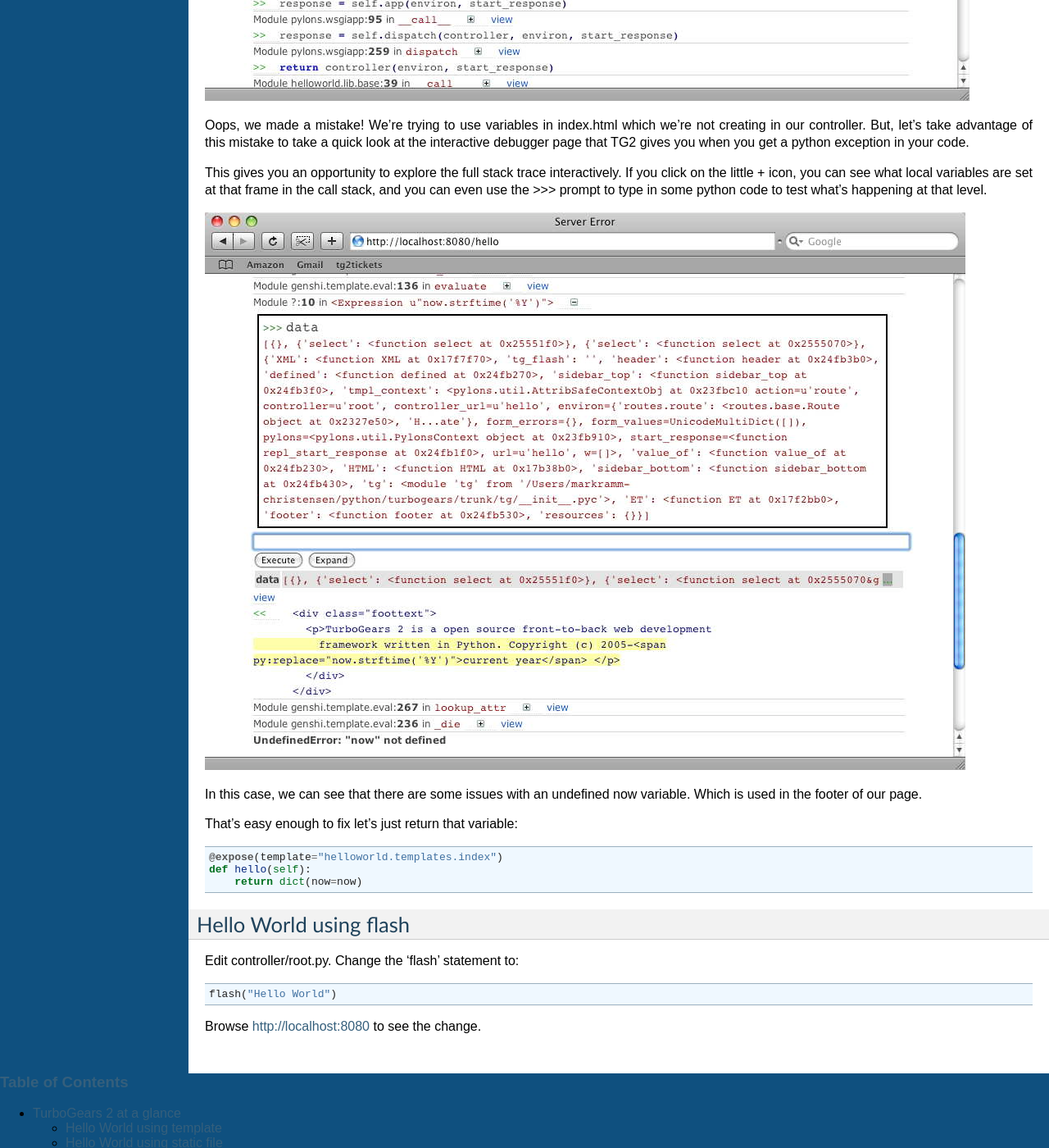
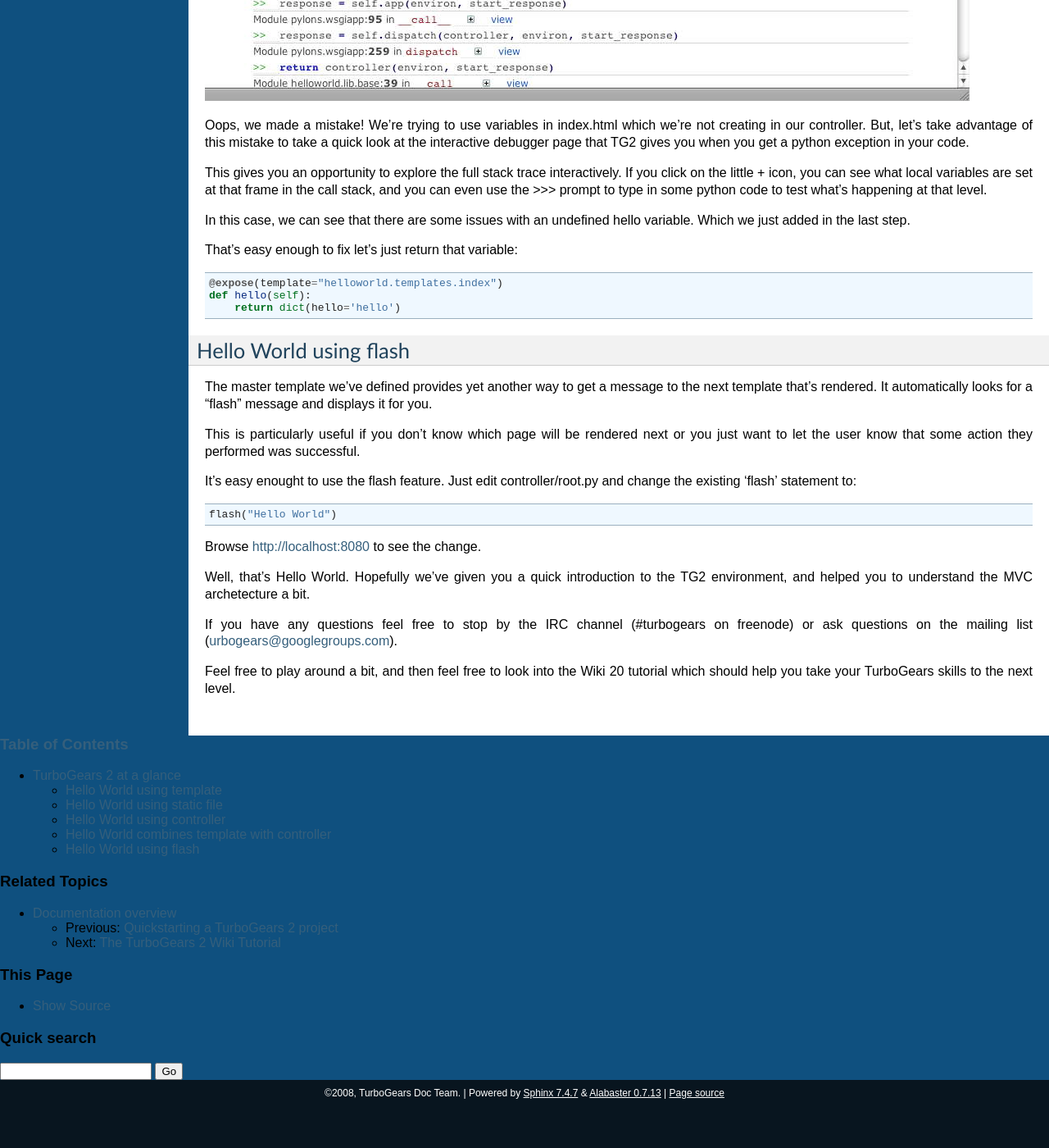
Before and after one commit to TurboGears/tg2, a Sphinx documentation site: the page built from docs/2.0/BasicMoves.rst, in a window 1280 px wide and 1400 px high, scrolled down 2862 px. Shown: the whole window at 82% size. Built offline with Sphinx 7.4.7, drawn with Linux system fonts in a browser that asks for light colours; after the commit the page ends 4211 px from its top, so only the background shows below that.

```diff
--- a/docs/2.0/BasicMoves.rst
+++ b/docs/2.0/BasicMoves.rst
@@ -185,10 +185,8 @@
 at that frame in the call stack, and you can even use the >>> prompt to type
 in some python code to test what's happening at that level.
 
-.. image:: ../_static/hello-evalexception.jpg
-
-In this case, we can see that there are some issues with an undefined now
-variable.  Which is used in the footer of our page.
+In this case, we can see that there are some issues with an undefined hello
+variable.  Which we just added in the last step.
 
 That's easy enough to fix let's just return that variable:
 
@@ -196,14 +194,32 @@
 
   @expose(template="helloworld.templates.index")
   def hello(self):
-      return dict(now=now)
+      return dict(hello='hello')
 
 
 Hello World using flash
 ---------------------------
 
-Edit controller/root.py. Change the 'flash' statement to::
+The master template we've defined provides yet another way to get a message to
+the next template that's rendered. It automatically looks for a "flash" message
+and displays it for you.
+
+This is particularly useful if you don't know which page will be rendered next
+or you just want to let the user know that some action they performed was
+successful.
+
+It's easy enought to use the flash feature.  Just edit controller/root.py and
+change the existing 'flash' statement to::
 
   flash("Hello World")
 
 Browse http://localhost:8080 to see the change.
+
+Well, that's Hello World.   Hopefully we've given you a quick introduction to
+the TG2 environment, and helped you to understand the MVC archetecture a bit.
+
+If you have any questions feel free to stop by the IRC channel (#turbogears
+on freenode) or ask questions on the mailing list (urbogears@googlegroups.com).
+
+Feel free to play around a bit, and then feel free to look into the Wiki 20
+tutorial which should help you take your TurboGears skills to the next level.
```
Also changed, not shown: docs/2.0/Wiki20/All.rst (+19 -1 lines).
